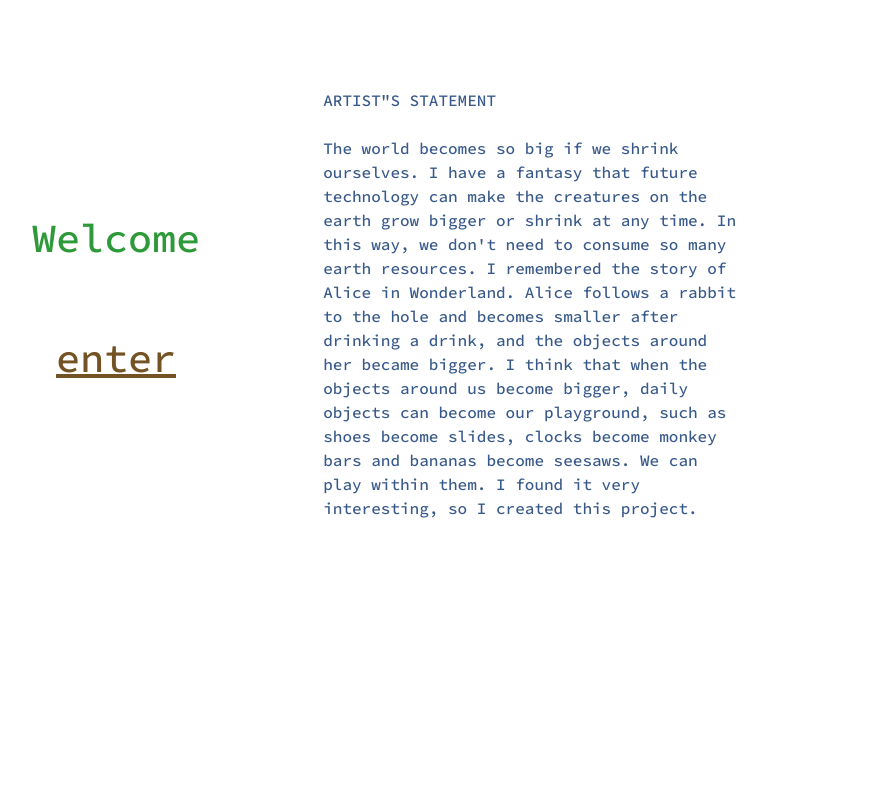
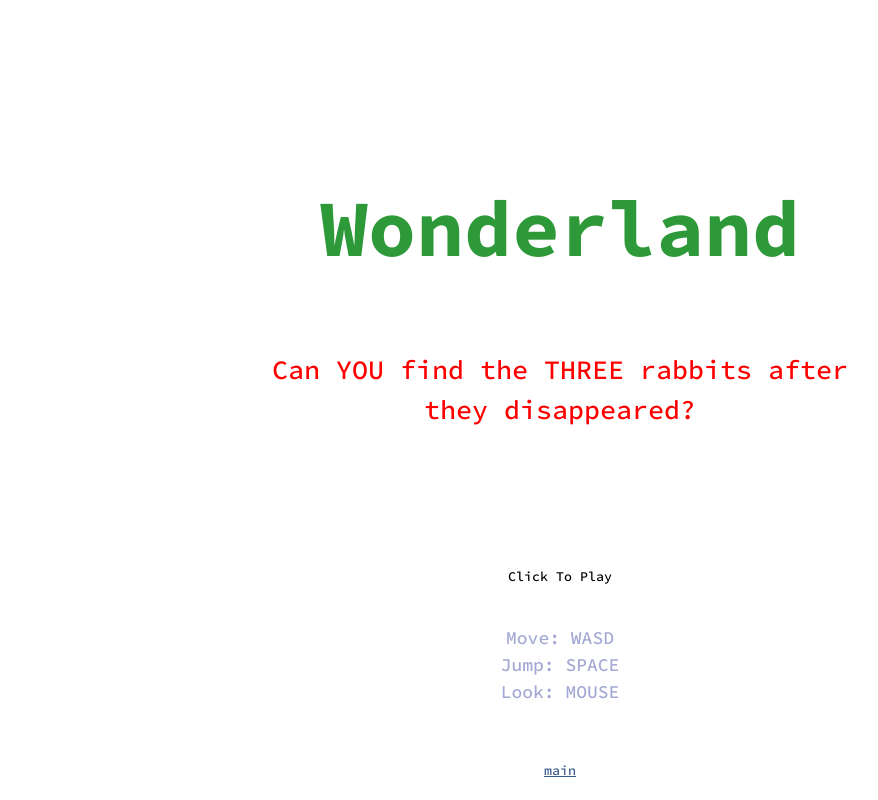
Before and after one commit to lilytea/TE10, a plain HTML site: page index.html in a window 1280 px wide. Shown: the whole page, without its empty margins (80-958 px from the left). Drawn offline with nearby package versions, Linux system fonts and the light colour scheme.

Commit message:
Update index.html

```diff
--- a/index.html
+++ b/index.html
@@ -1,39 +1,38 @@
-<!-- This the home/landing page
-Unlike the other pages, this page uses an extrenally hosted (CDN) verison of three.js -->
+<!-- -->
 
 <!DOCTYPE html>
 <html>
   <head>
     <meta charset="utf-8" />
-    <meta http-equiv="X-UA-Compatible" content="IE=edge" />
-    <meta name="viewport" content="width=device-width, initial-scale=1" />
-    <title>Art 109 Three.js Boilerplate</title>
-    <link rel="stylesheet" href="./style.css" />
+    <title>Art 109 Three.js GLTF Model</title>
+    <link rel="stylesheet" href="./style2.css" />
 
-    <!-- Loading three.js scource-->
-    <script src="https://ajax.googleapis.com/ajax/libs/threejs/r84/three.min.js"></script>
+    <!--Loading pointer lock example script, as a module script, it will call all the other required sources from the script.-->
+   <script src="./client3.js" type="module"></script>
   </head>
   <body>
-    <p class="h1"><br><br>Welcome<br> <br><a href="./move.html"
-                                                    >enter</a></p>
-    <p class="mid">
+    <!--These divs contain the overlay text and are made invisible by functions within the client3.js script.-->
+    <div id="blocker">
+      <div id="instructions">
+        <br />
+        <h1>Wonderland</h1>
+        <p class="words">
+          Can YOU find the THREE rabbits after they disappeared?
+        </p>
+        <p class="h2">
+          Click To Play
+        </p>
+        <p class="move-mid">
+          Move: WASD<br />
+          Jump: SPACE<br />
+          Look: MOUSE
+        </p>
 
-      </p>
+        <p class="link">
 
-    <div class="statement">
-
-      <p><b></b></p>
-    <p class="words">
-      <span></span><br>
-      ARTIST"S STATEMENT<br><br>
-      The world becomes so big if we shrink ourselves. I have a fantasy that future technology can make the creatures on the earth grow bigger or shrink at any time. In this way, we don't need to consume so many earth resources. I remembered the story of Alice in Wonderland. Alice follows a rabbit to the hole and becomes smaller after drinking a drink, and the objects around her became bigger. I think that when the objects around us become bigger, daily objects can become our playground, such as shoes become slides, clocks become monkey bars and bananas become seesaws. We can play within them. I found it very interesting, so I created this project.
- </div>
-
-
-
-
-    </p>
-
-
+          <a href="./">main</a>
+        </p>
+      </div>
+    </div>
   </body>
 </html>
```
